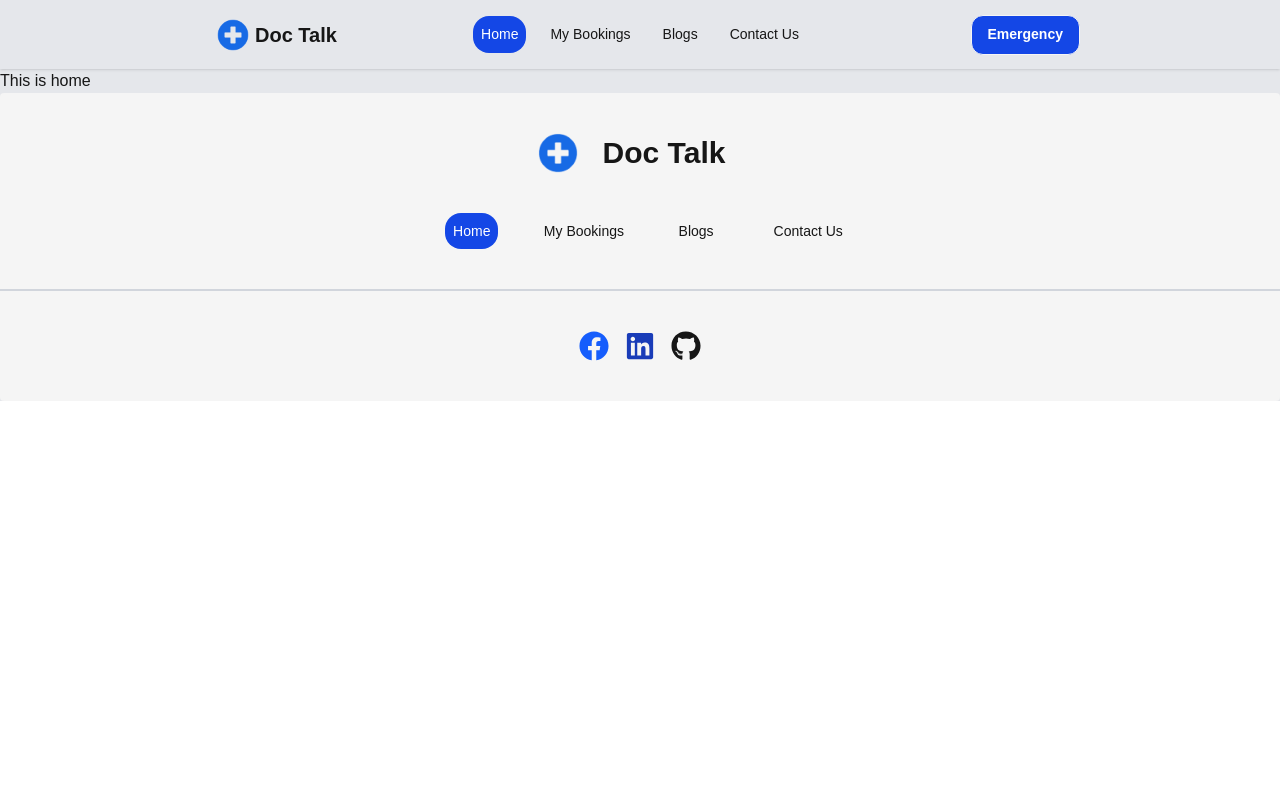
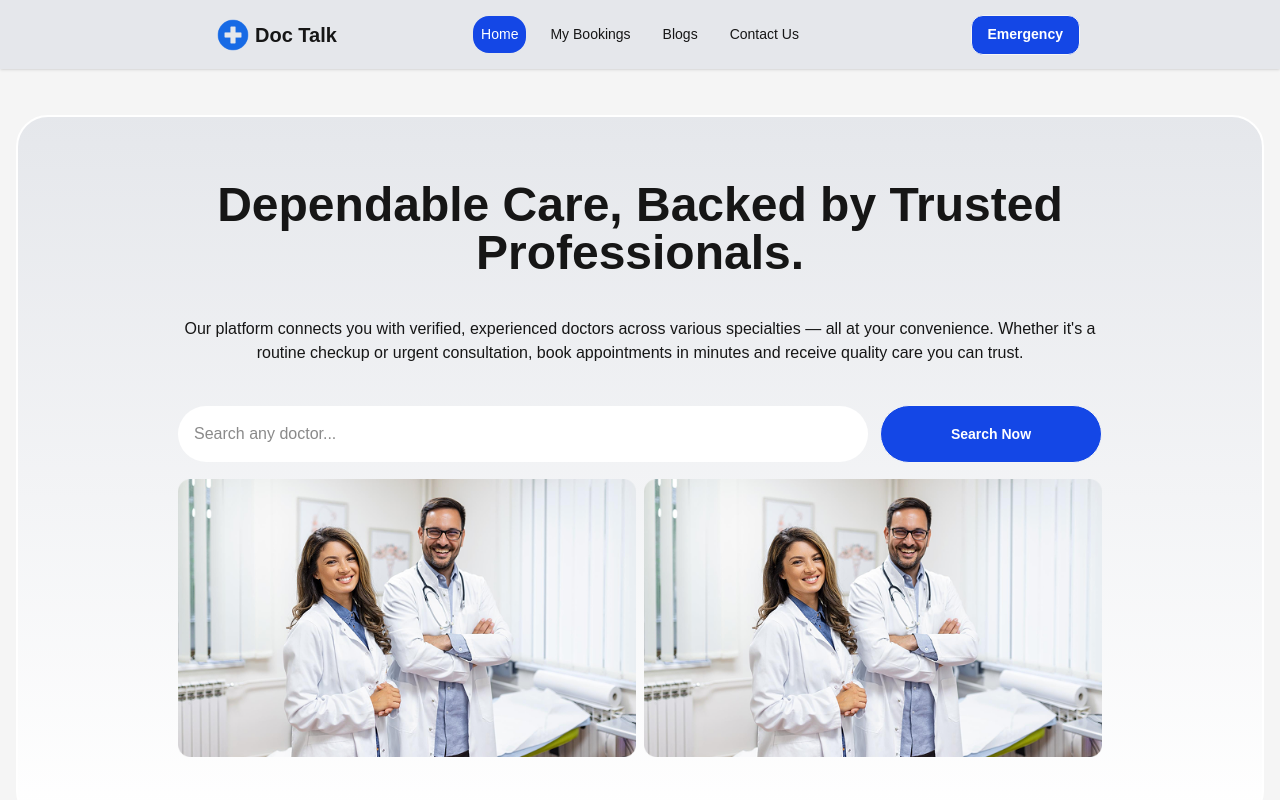
Before and after one commit to fairooz-nawal/Doctor-Talk-App, a React (Vite) app: page / in a window 1280 px wide. Shown: the top 800 px of the page. Built offline with nearby package versions, Linux system fonts and the light colour scheme.

Commit message:
Adding the Banner Section

```diff
--- /dev/null
+++ b/src/Pages/home/Banner.jsx
@@ -0,0 +1,26 @@
+import React from 'react';
+import bg from '../../../C001-assets/banner-img-1.png'
+const Banner = () => {
+    return (
+        <div className="hero bg-base-200 min-h-screen">
+            <div className="hero-content text-center">
+                <div className="max-w-full lg:max-w-8xl space-y-4 bg-gradient-to-b from-gray-200 to-white p-5 lg:px-[160px] lg:py-[64px] border-2 border-white rounded-4xl">
+                    <h1 className="text-3xl lg:text-5xl font-bold">Dependable Care, Backed by Trusted Professionals.</h1>
+                    <p className="py-6">
+                        Our platform connects you with verified, experienced doctors across various specialties — all at your convenience. Whether it's a routine checkup or urgent consultation, book appointments in minutes and receive quality care you can trust.
+                    </p>
+                    <div className="grid grid-cols-1 lg:grid-cols-4 gap-3 items-center">
+                        <input type="text" name="" placeholder='Search any doctor...' className='col-span-3 p-4 rounded-full bg-white w-full' />
+                        <button className="btn bg-blue-700 text-white p-7 rounded-full">Search Now</button>
+                    </div>
+                    <div className="grid grid-cols-1 lg:grid-cols-2 gap-2">
+                        <img src={bg} alt="" className='w-full'/>
+                        <img src={bg} alt="" className='w-full'/>
+                    </div>
+                </div>
+            </div>
+        </div>
+    );
+};
+
+export default Banner;
--- a/src/Pages/home/Home.jsx
+++ b/src/Pages/home/Home.jsx
@@ -1,9 +1,10 @@
 import React from 'react';
+import Banner from './Banner';
 
 const Home = () => {
     return (
         <div>
-            This is home
+            <Banner></Banner>
         </div>
     );
 };
--- a/src/Pages/roots/Roots.jsx
+++ b/src/Pages/roots/Roots.jsx
@@ -5,7 +5,7 @@ import { Outlet } from 'react-router';
 
 const Roots = () => {
     return (
-        <div className='jakarta bg-gray-200 '>
+        <div className='jakarta bg-gray-300 '>
             <Navbar></Navbar>
             <Outlet></Outlet>
             <Footer></Footer>
--- a/src/components/footer/Footer.jsx
+++ b/src/components/footer/Footer.jsx
@@ -12,7 +12,7 @@ const Footer = () => {
         <NavLink to="/contactUs" className={({ isActive }) => isActive ? 'bg-blue-700 text-white p-2 rounded-2xl font-medium' : 'p-2 rounded-2xl font-medium'}><a>Contact Us</a></NavLink>
     </>
     return (
-        <footer className="footer footer-horizontal footer-center bg-base-200 text-base-content rounded py-10">
+        <footer className="footer footer-horizontal footer-center bg-white text-base-content rounded py-10">
             <div className="flex">
             <img src={logo} className='w-10 h-10 rounded-full' alt="" />
                 <a className="btn btn-ghost text-3xl"> Doc Talk</a>
```
